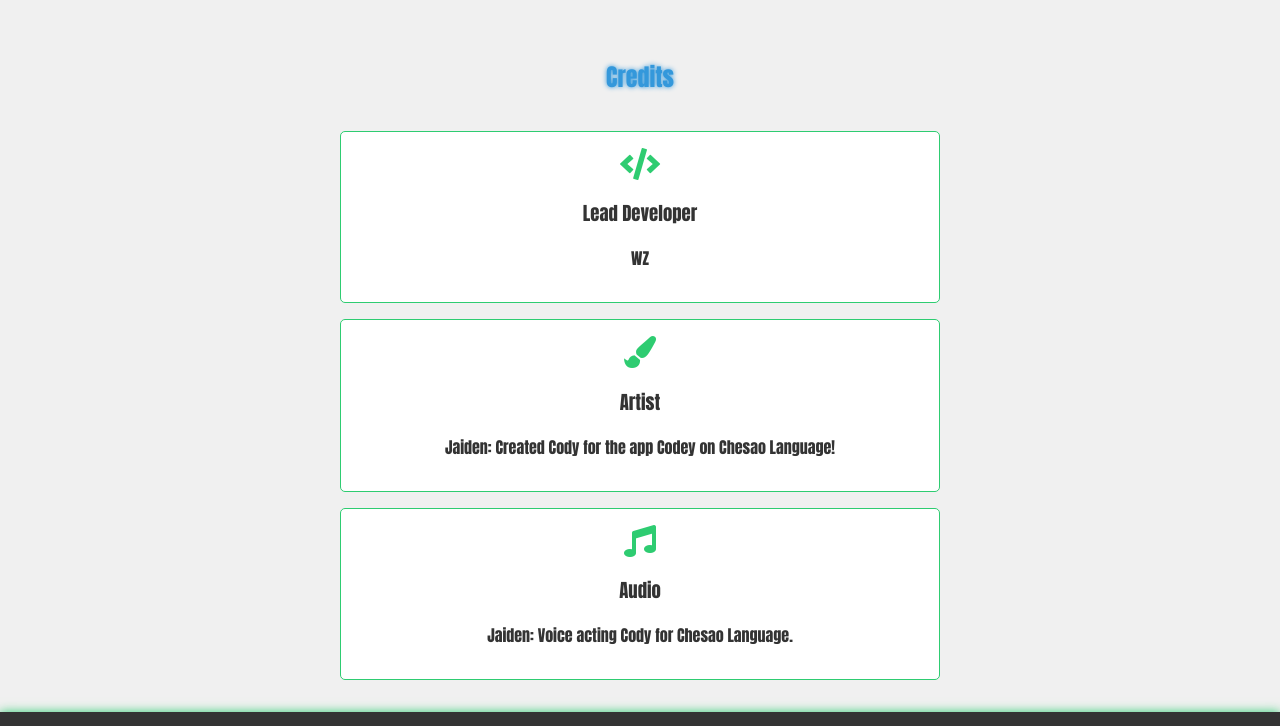
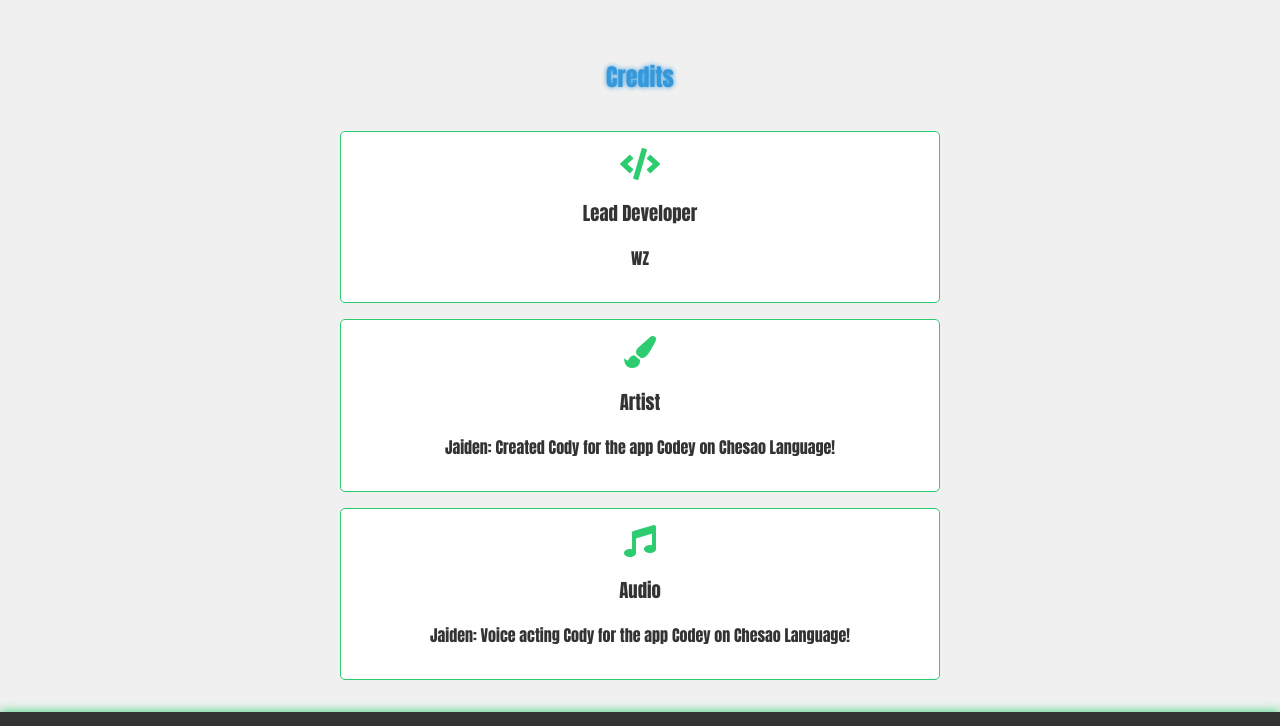
Before and after one commit to worspaces/thesigma, a plain HTML site: page index.html in a window 1280 px wide. Shown: the part 2808-3534 px from the top of the page. Drawn offline with Linux system fonts and the light colour scheme.

Commit message:
Update index.html

```diff
--- a/index.html
+++ b/index.html
@@ -344,7 +344,7 @@
             <div class="credit">
                 <i class="fas fa-music fa-2x" style="color: #2ecc71;"></i>
                 <h3>Audio</h3>
-                <p>Jaiden: Voice acting Cody for Chesao Language.</p>
+                <p>Jaiden: Voice acting Cody for the app Codey on Chesao Language!</p>
             </div>
         </section>
     </main>
```
